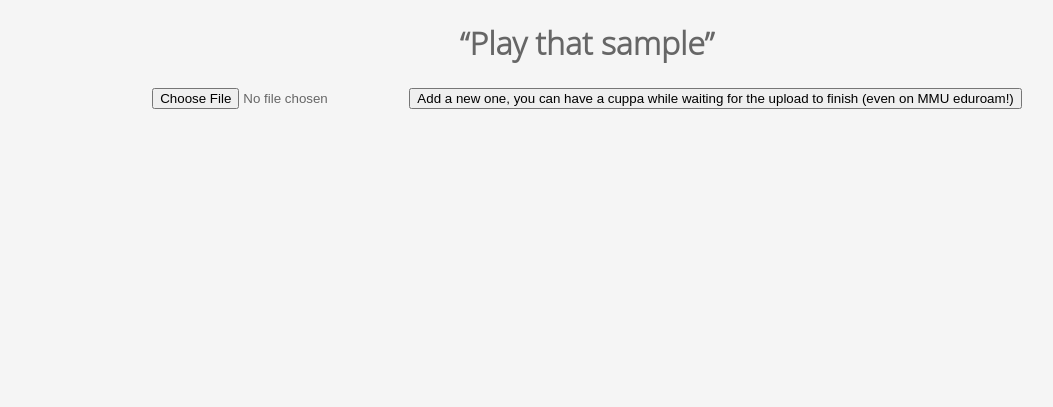
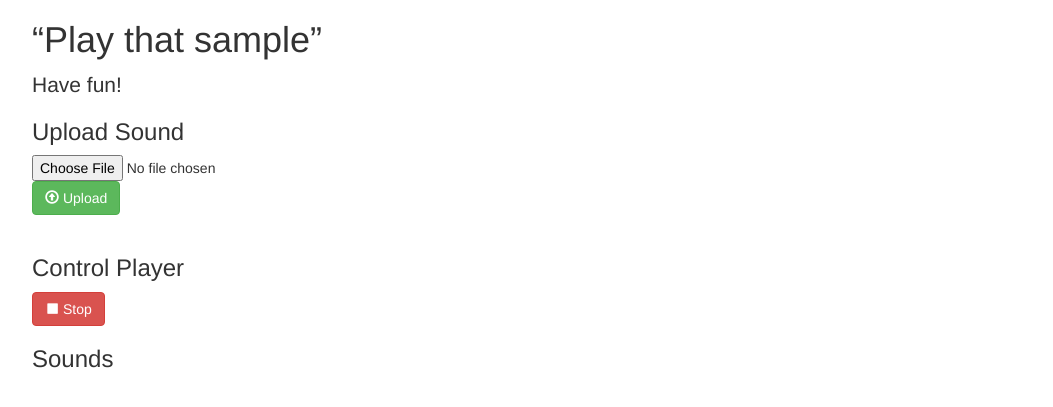
Before and after one commit to KevinAuSon/samples, a Flask app: page / in a window 1280 px wide. Shown: the top 407 px of the page, without its empty margins (53-1106 px from the left). Run offline with Flask 2, Linux system fonts and the light colour scheme; some libraries are stand-ins or nearby versions.

Commit message:
new design

```diff
--- a/templates/index.html
+++ b/templates/index.html
@@ -1,42 +1,58 @@
 <!DOCTYPE html>
 <html lang="en">
 <head>
-  <link rel="stylesheet" type="text/css" href="static/css/style.css" />
   <meta charset="utf-8">
+  <link rel="stylesheet" href="https://maxcdn.bootstrapcdn.com/bootstrap/4.1.1/css/bootstrap.min.css">
+  <script src="https://ajax.googleapis.com/ajax/libs/jquery/3.3.1/jquery.min.js"></script>
+  <script src="https://cdnjs.cloudflare.com/ajax/libs/popper.js/1.14.0/umd/popper.min.js"></script>
+  <link href="https://maxcdn.bootstrapcdn.com/bootstrap/3.3.7/css/bootstrap.min.css" rel="stylesheet" integrity="sha384-BVYiiSIFeK1dGmJRAkycuHAHRg32OmUcww7on3RYdg4Va+PmSTsz/K68vbdEjh4u" crossorigin="anonymous">
+  <title>Sample</title>
 </head>
+
 <body>
-  <h1>&ldquo;Play that sample&rdquo;</h1>
-  <form action = "upload" method = "POST"
-     enctype = "multipart/form-data">
-     <input type = "file" name = "file" />
-     <input type = "submit" value="Add a new one, you can have a cuppa while waiting for the upload to finish (even on MMU eduroam!)"/>
+    <div class="container">
+      <h1 class="jumbotron-heading">&ldquo;Play that sample&rdquo;</h1>
+      <p class="lead">Have fun!</p>
+
+      <h3>Upload Sound</h3>
+      <form action="upload" method="POST" enctype="multipart/form-data">
+        <input type="file" name="file"/>
+        <button type="submit" class="btn btn-success"><span class="glyphicon glyphicon-upload" aria-hidden="true"></span> Upload</button>
       </form>
     <br>
+    <h3>Control Player</h3>
+    <button type="submit" class="btn btn-danger"><span class="glyphicon glyphicon-stop" aria-hidden="true"></span> Stop</button>
+
     <br>
- <br>
+    <h3>Sounds</h3>
+    <div class="row">
         {% for category, items_list in samples.items() %}
-    <div>
-      <h4> {{ category }} </h4>
-        {% for sample_url, sample_name in items_list %}
-          <button type="button" id="{{sample_url}}">{{sample_name}}</button>
+        <div class="col-4"><h4>{{ category }}</h4>
+            <div class="btn-group-vertical">
+                <br>{% for sample_url, sample_name in items_list %}
+                <button type="button" class="btn btn-primary" id="{{sample_url}}">
+                    <span class="glyphicon glyphicon-volume-up" aria-hidden="true"></span> {{sample_name}}
+                </button>
                 {% endfor %}
             </div>
+        </div>
         {% endfor %}
+    </div>
+</div>
 
 <script src="static/js/jquery.min.js"></script>
 <script>
     $( document ).ready(function() {
       function play(){
-        var url = $(this).attr('id');
+        var url=$(this).attr('id');
         $.ajax({
           type: "GET",
           url: '/play?sample='+url,
       })
     }
-
     $('button').click(play)
 });
+</script>
 
-  </script>
 </body>
 </html>
```
Lines whose indentation alone changed are shown as unchanged.
